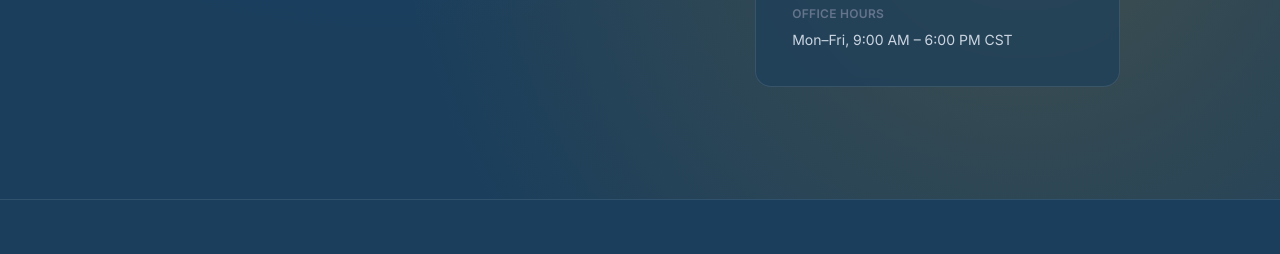
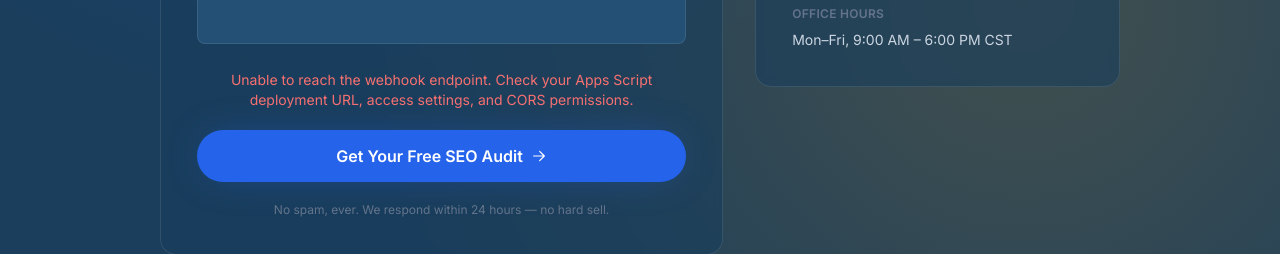
Before and after one commit to Smriti299/Alchemy, a React (Vite) app: page /contact in a window 1280 px wide. Both pictures are taken after typing "Sample", "name@example.com", "5551234", "Sample", "Sample" into the empty fields and a click on the button "Get Your Free SEO Audit". Shown: the part 845-1099 px from the top of the page. Built offline with nearby package versions, Linux system fonts and the light colour scheme; no server answers.

Commit message:
Connect contact form to Google Sheets

```diff
--- a/src/components/ContactForm.jsx
+++ b/src/components/ContactForm.jsx
@@ -6,16 +6,75 @@ const initialState = { name: '', email: '', phone: '', website: '', challenge: '
 export default function ContactForm() {
   const [form, setForm] = useState(initialState)
   const [submitted, setSubmitted] = useState(false)
+  const [sending, setSending] = useState(false)
+  const [error, setError] = useState('')
+
+  const webhookUrl = import.meta.env.VITE_GOOGLE_SHEET_WEBHOOK_URL?.trim()
 
   const handleChange = (e) => {
     const { name, value } = e.target
     setForm((f) => ({ ...f, [name]: value }))
   }
 
-  const handleSubmit = (e) => {
+  const handleSubmit = async (e) => {
     e.preventDefault()
-    // In production this would post to a backend / CRM endpoint.
-    setSubmitted(true)
+    setError('')
+
+    if (!webhookUrl) {
+      setError('Contact webhook URL is not configured. Add VITE_GOOGLE_SHEET_WEBHOOK_URL to your .env and restart Vite.')
+      return
+    }
+
+    try {
+      new URL(webhookUrl)
+    } catch {
+      setError('Configured webhook URL is invalid. Check VITE_GOOGLE_SHEET_WEBHOOK_URL in your .env.')
+      return
+    }
+
+    setSending(true)
+
+    try {
+      const response = await fetch(webhookUrl, {
+        method: 'POST',
+        mode: 'cors',
+        cache: 'no-cache',
+        redirect: 'follow',
+        headers: {
+          'Content-Type': 'text/plain',
+        },
+        body: JSON.stringify(form),
+      })
+
+      if (!response.ok) {
+        const text = await response.text()
+        throw new Error(`Request failed: ${response.status} ${text}`)
+      }
+
+      let data
+      try {
+        data = await response.json()
+      } catch (parseError) {
+        const text = await response.text()
+        throw new Error(`Invalid webhook response: ${text || response.status}`)
+      }
+
+      if (data.result !== 'success') {
+        throw new Error(data.message || 'Google Sheets webhook returned an error.')
+      }
+
+      setSubmitted(true)
+    } catch (err) {
+      console.error('Contact form submission failed', err)
+      const message = err?.message || 'Unable to send your request. Please try again later.'
+      if (message === 'Failed to fetch' || message.includes('NetworkError')) {
+        setError('Unable to reach the webhook endpoint. Check your Apps Script deployment URL, access settings, and CORS permissions.')
+      } else {
+        setError(message)
+      }
+    } finally {
+      setSending(false)
+    }
   }
 
   if (submitted) {
@@ -114,8 +173,11 @@ export default function ContactForm() {
         />
       </div>
 
-      <button type="submit" className="btn-primary w-full">
-        Get Your Free SEO Audit
+      {error && (
+        <p className="text-sm text-red-400 text-center">{error}</p>
+      )}
+      <button type="submit" className="btn-primary w-full" disabled={sending}>
+        {sending ? 'Sending…' : 'Get Your Free SEO Audit'}
         <IconArrowRight className="w-4 h-4" />
       </button>
       <p className="text-xs text-slate-500 text-center">
```
